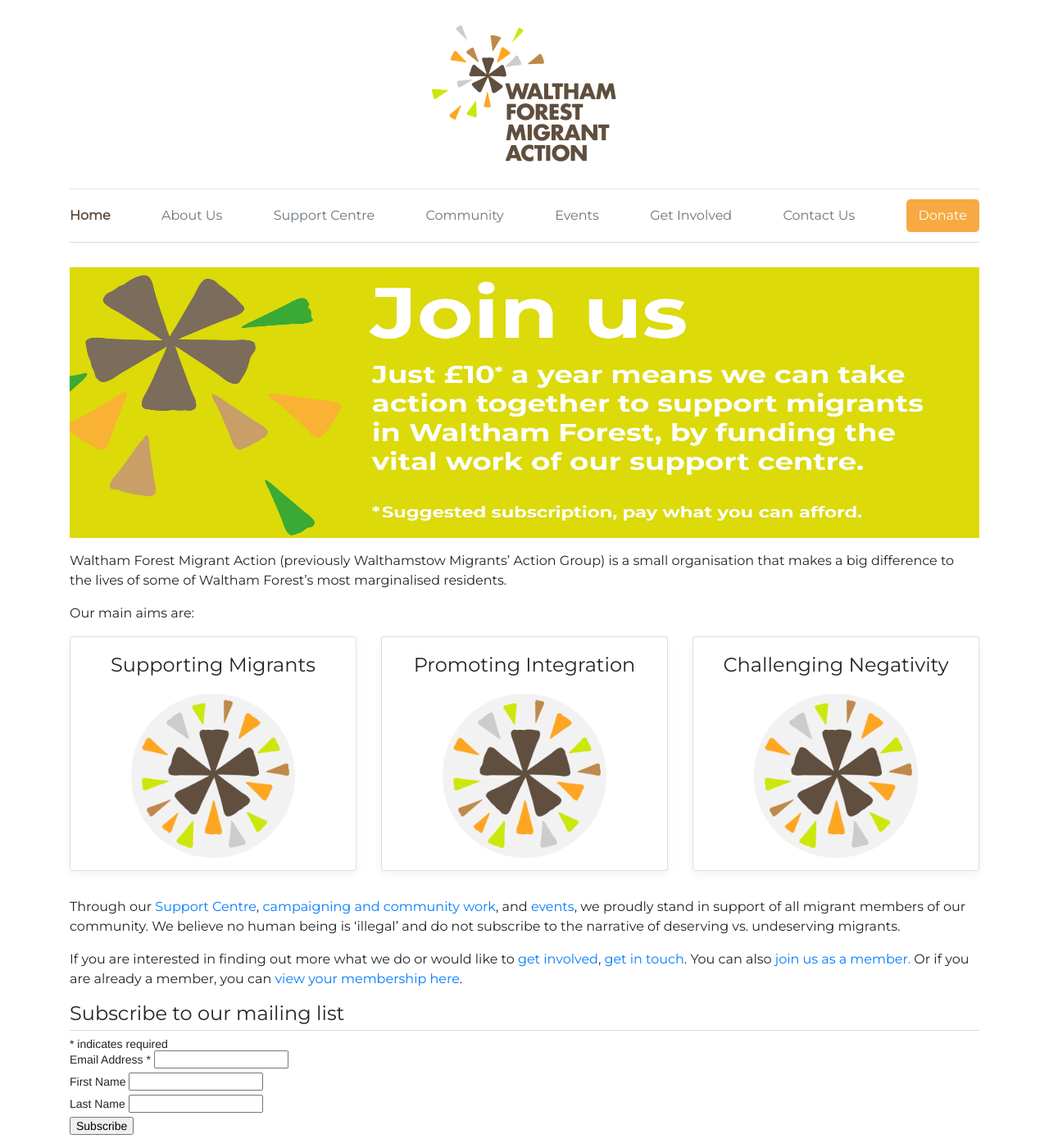
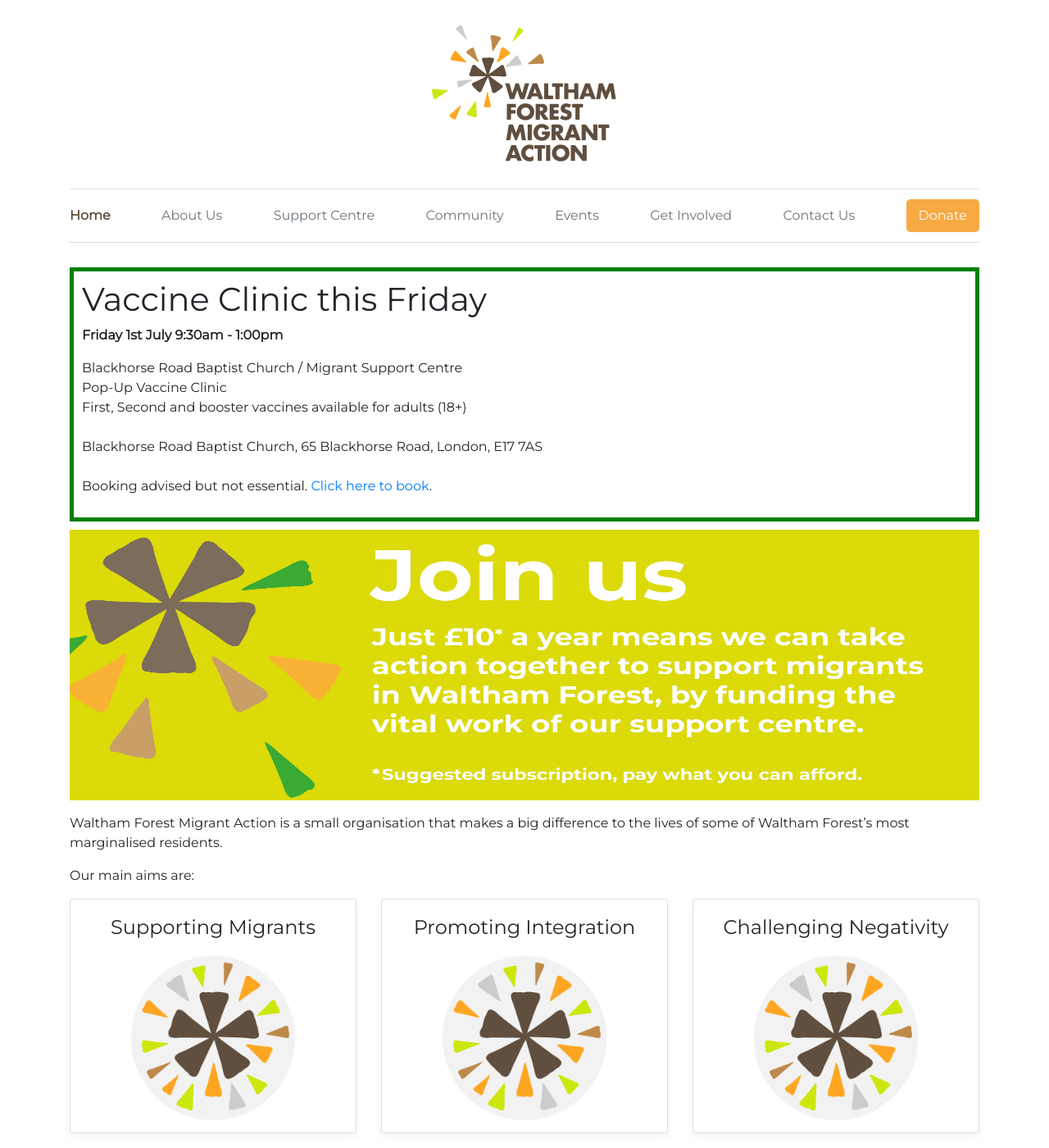
Before and after one commit to wfmigrantaction/wfmigrantaction.github.io, a Jekyll site: the page built from index.md, in a window 1280 px wide and 1400 px high. Shown: the whole window at 82% size. Built offline with Jekyll 4.4.1, drawn with Linux system fonts in a browser that asks for light colours; comment, search, counter and statistics services are not loaded.

Commit message:
add vaccine clinic info

```diff
--- a/Gemfile
+++ b/Gemfile
@@ -1,3 +1,5 @@
 source 'https://rubygems.org'
 gem 'github-pages', group: :jekyll_plugins
 gem 'jekyll-paginate'
+
+gem "webrick", "~> 1.7"
--- a/index.md
+++ b/index.md
@@ -3,11 +3,31 @@
 title: Home
 ---
 
+<div style="border: 5px solid green; margin-bottom: 10px; padding: 10px;">
+<h1>Vaccine Clinic this Friday</h1>
+<p><strong>Friday 1st July 9:30am - 1:00pm</strong></p>
+<p>
+Blackhorse Road Baptist Church / Migrant Support Centre
+<br/>
+Pop-Up Vaccine Clinic
+<br/>
+First, Second and booster vaccines available for adults (18+)
+<br/>
+<br/>
+
+Blackhorse Road Baptist Church, 65 Blackhorse Road, London, E17 7AS
+<br/>
+<br/>
+Booking advised but not essential. <a href="https://outlook.office365.com/owa/calendar/BlackhorseRoadBaptistChurchVaccineClinic18@walthamforest.gov.uk/bookings/" target="_blank">
+Click here to book</a>.
+</p>
+</div>
+
 <a href="/contact-us">
 <img src="/img/cta.jpg" style="width: 100%; max-height: 330px;" />
 </a>
 
-Waltham Forest Migrant Action (previously Walthamstow Migrants' Action Group) is a small organisation that makes a big difference to the lives of some of Waltham Forest’s most marginalised residents.
+Waltham Forest Migrant Action is a small organisation that makes a big difference to the lives of some of Waltham Forest’s most marginalised residents.
 
 Our main aims are:
 
```
Also changed, not shown: Gemfile.lock, 1 other file.
